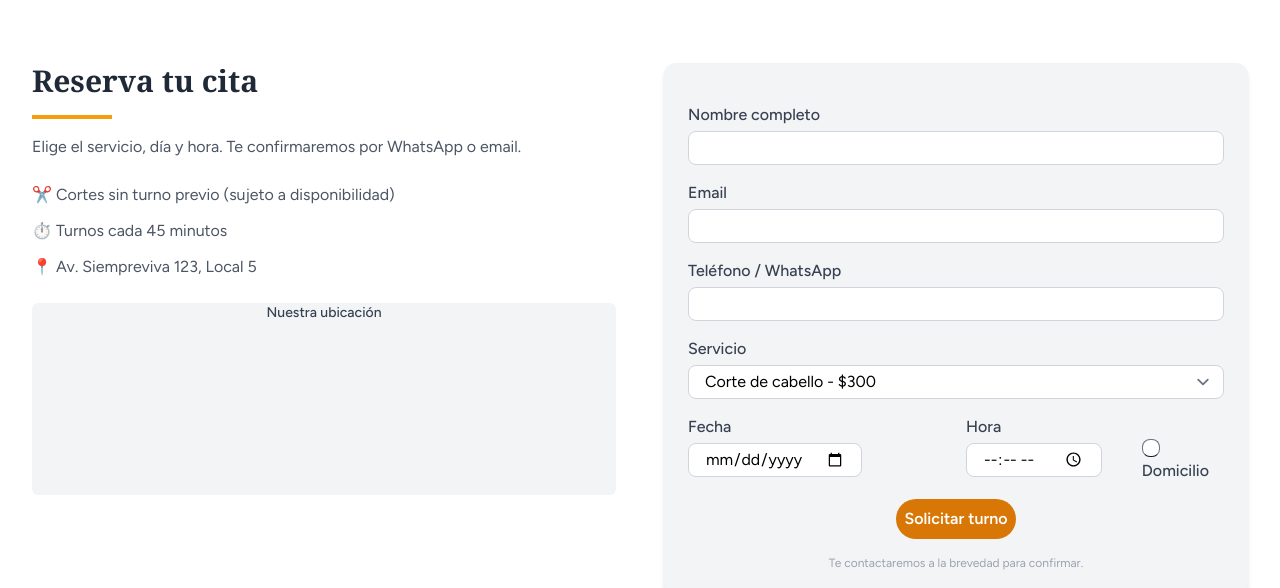
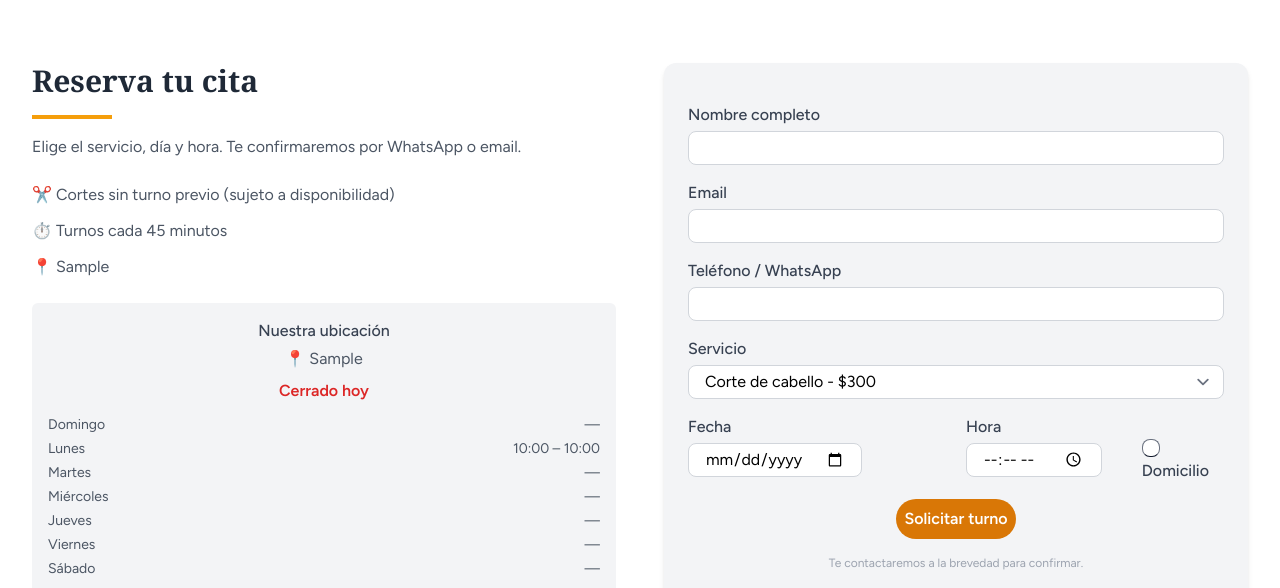
Before and after one commit to Alejandro2637/Barberia, a Laravel app: page / in a window 1280 px wide. Shown: the part 1402-1990 px from the top of the page. Run offline with Laravel 12, Linux system fonts and the light colour scheme; data comes from the database, SQL or seed files in the repository; tables that the repository leaves empty hold one stand-in row (values such as "Sample post"); style sheets or scripts are compiled from the project's sources.

Commit message:
Horario y direccion en la portada + edicion en el admin

```diff
--- /dev/null
+++ b/app/Models/DatosNegocio.php
@@ -0,0 +1,17 @@
+<?php
+
+namespace App\Models;
+
+use Illuminate\Database\Eloquent\Factories\HasFactory;
+use Illuminate\Database\Eloquent\Model;
+
+class DatosNegocio extends Model
+{
+    use HasFactory;
+
+    protected $table = 'datos_negocio';
+
+    protected $fillable = [
+        'direccion',
+    ];
+}
--- a/resources/views/admin/panel.blade.php
+++ b/resources/views/admin/panel.blade.php
@@ -18,6 +18,7 @@
                 <a href="{{ route('admin.horarios') }}" class="bg-gray-800 text-white px-4 py-2 rounded">Horarios</a>
                 <a href="{{ route('admin.vacaciones') }}" class="bg-gray-800 text-white px-4 py-2 rounded">Días bloqueados</a>
                 <a href="{{ route('admin.servicios') }}" class="bg-gray-800 text-white px-4 py-2 rounded">Servicios y precios</a>
+                <a href="{{ route('admin.datos') }}" class="bg-gray-800 text-white px-4 py-2 rounded">Datos y dirección</a>
             </div>
 
             <div class="bg-white overflow-hidden shadow-sm sm:rounded-lg">
--- a/resources/views/index.blade.php
+++ b/resources/views/index.blade.php
@@ -128,10 +128,37 @@
                     <ul class="space-y-3 text-gray-600">
                         <li class="flex items-center gap-2">✂️ Cortes sin turno previo (sujeto a disponibilidad)</li>
                         <li class="flex items-center gap-2">⏱️ Turnos cada 45 minutos</li>
-                        <li class="flex items-center gap-2">📍 Av. Siempreviva 123, Local 5</li>
+                        <li class="flex items-center gap-2">📍 {{ $datos?->direccion ?? 'Av. Siempreviva 123, Local 5' }}</li>
                     </ul>
-                    <div class="mt-6 h-48 min-h-auto rounded-md bg-gray-100 font-semibold content-between">
-                        <x-input-label class="text-gray-700 font-medium text-center">Nuestra ubicación</x-input-label>
+                    <div class="mt-6 rounded-md bg-gray-100 p-4">
+                        <p class="text-gray-700 font-medium text-center">Nuestra ubicación</p>
+                        <p class="text-gray-600 text-center mt-1">📍 {{ $datos?->direccion ?? 'Av. Siempreviva 123, Local 5' }}</p>
+                        <p class="text-center mt-2">
+                            @if ($hoy && $hoy->open && $hoy->start_dia && $hoy->end_dia)
+                                <span class="text-green-700 font-semibold">Abierto hoy: {{ $hoy->start_dia->format('H:i') }} – {{ $hoy->end_dia->format('H:i') }}</span>
+                            @else
+                                <span class="text-red-600 font-semibold">Cerrado hoy</span>
+                            @endif
+                        </p>
+                        <ul class="mt-3 text-sm text-gray-600 space-y-1">
+                            @foreach ($dias as $i => $nombreDia)
+                                <li class="flex justify-between">
+                                    <span>{{ $nombreDia }}</span>
+                                    <span>
+                                        @if (isset($horarios[$i]) && $horarios[$i]->open && $horarios[$i]->start_dia && $horarios[$i]->end_dia)
+                                            {{ $horarios[$i]->start_dia->format('H:i') }} – {{ $horarios[$i]->end_dia->format('H:i') }}
+                                        @elseif (isset($horarios[$i]))
+                                            Cerrado
+                                        @else
+                                            —
+                                        @endif
+                                    </span>
+                                </li>
+                            @endforeach
+                        </ul>
+                        @if ($datos?->direccion)
+                            <iframe src="https://www.google.com/maps?q={{ urlencode($datos->direccion) }}&output=embed" class="w-full h-48 rounded-md mt-3" loading="lazy"></iframe>
+                        @endif
                     </div>
                 </div>
 
@@ -245,7 +272,7 @@
                 <!-- Texto copyright -->
                 <div class="text-center md:text-left">
                     <p>© 2025 Barbería Jonathan - Todos los derechos reservados.</p>
-                    <p class="text-gray-400 text-sm mt-1">📍 Av. Siempreviva 123 | 📞 +53 58384595 | ✉️ contacto@barberiajonathan.cl</p>
+                    <p class="text-gray-400 text-sm mt-1">📍 {{ $datos?->direccion ?? 'Av. Siempreviva 123' }} | 📞 +53 58384595 | ✉️ contacto@barberiajonathan.cl</p>
                 </div>
 
                 <!-- Íconos sociales -->
--- a/routes/web.php
+++ b/routes/web.php
@@ -5,12 +5,18 @@ use App\Http\Controllers\ProfileController;
 use App\Http\Controllers\ReservaController;
 use App\Http\Controllers\SolicitudController;
 use App\Models\Servicio;
+use App\Models\DatosNegocio;
+use App\Models\horario_barberias;
 use Illuminate\Support\Facades\Route;
 
 Route::get('/', function () {
     $servicios = Servicio::orderBy('id')->get()->keyBy('nombre');
+    $horarios = horario_barberias::orderBy('dias_semana')->get()->keyBy('dias_semana');
+    $dias = ['Domingo', 'Lunes', 'Martes', 'Miércoles', 'Jueves', 'Viernes', 'Sábado'];
+    $hoy = $horarios[now()->dayOfWeek] ?? null;
+    $datos = DatosNegocio::first();
 
-    return view('index', compact('servicios'));
+    return view('index', compact('servicios', 'horarios', 'dias', 'hoy', 'datos'));
 });
 Route::post('index/store', [SolicitudController::class, 'store'])-> name('index.store');
 
@@ -45,6 +51,10 @@ Route::middleware('auth')->group(function () {
     Route::get('/admin/servicios', [AdminController::class, 'servicios'])->name('admin.servicios');
     Route::post('/admin/servicios', [AdminController::class, 'actualizarServicios'])->name('admin.servicios.update');
 
+    // Datos del negocio (dirección que se muestra en la portada y el mapa)
+    Route::get('/admin/datos', [AdminController::class, 'datos'])->name('admin.datos');
+    Route::post('/admin/datos', [AdminController::class, 'actualizarDatos'])->name('admin.datos.update');
+
     Route::get('/profile', [ProfileController::class, 'edit'])->name('profile.edit');
     Route::patch('/profile', [ProfileController::class, 'update'])->name('profile.update');
     Route::delete('/profile', [ProfileController::class, 'destroy'])->name('profile.destroy');
```
Also changed, not shown: app/Http/Controllers/AdminController.php (+25 -0 lines), resources/views/admin/datos.blade.php (added, +52 -0 lines), database/migrations/2026_11_25_120000_create_datos_negocio_table.php (added).
